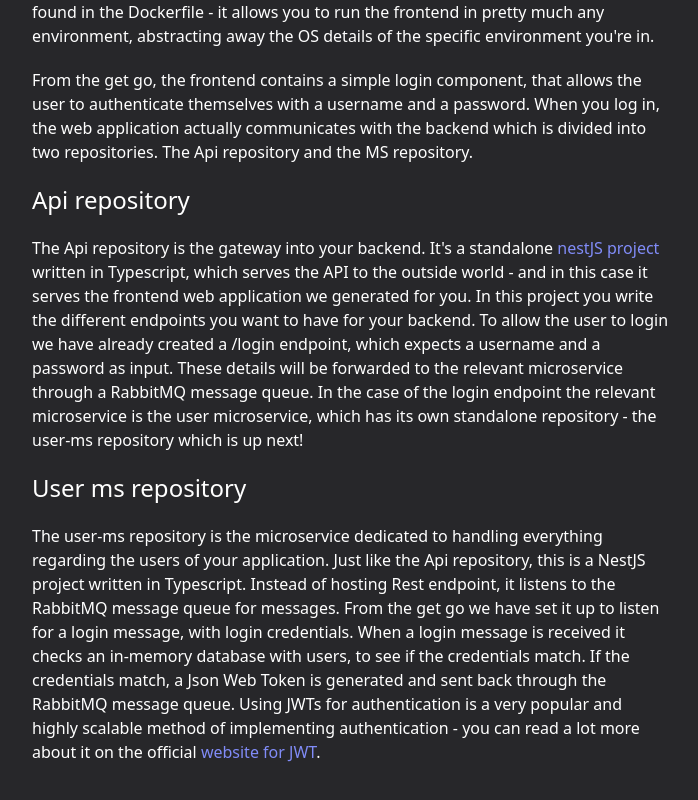
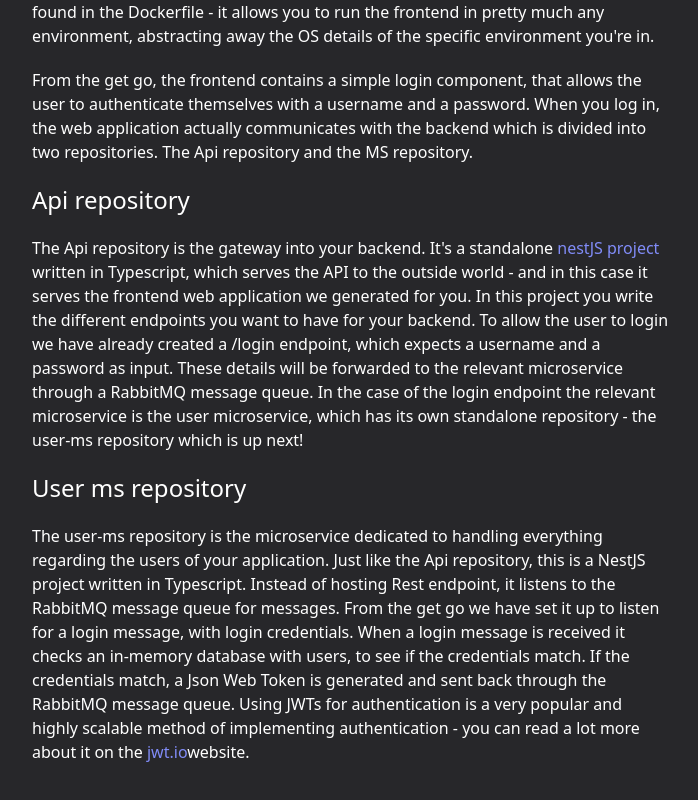
Before and after one commit to exemplar-io/exemplar-io.github.io, a React (Create React App) app: page /docs in a window 1280 px wide. Shown: the part 2448-3248 px from the top of the page, without its empty margins (288-986 px from the left). Built offline with nearby package versions, Linux system fonts and the light colour scheme; no server answers.

Commit message:
small text correction

```diff
--- a/src/pages/Docs.tsx
+++ b/src/pages/Docs.tsx
@@ -170,12 +170,12 @@ const Docs = () => {
         match. If the credentials match, a Json Web Token is generated and sent
         back through the RabbitMQ message queue. Using JWTs for authentication
         is a very popular and highly scalable method of implementing
-        authentication - you can read a lot more about it on the official
+        authentication - you can read a lot more about it on the
         <a href="https://jwt.io/" target="_blank">
           {' '}
-          website for JWT
+          jwt.io
         </a>
-        .
+        website.
       </p>
     </main>
   );
```
